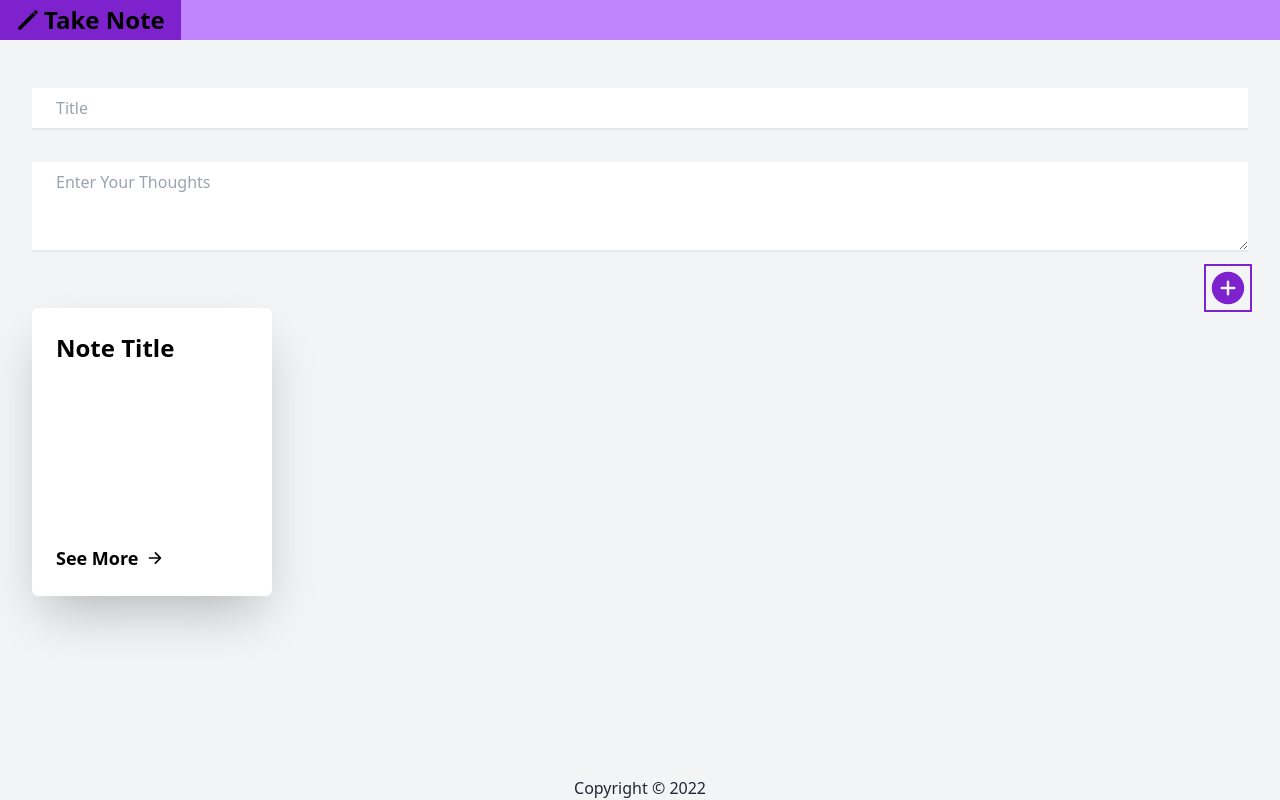
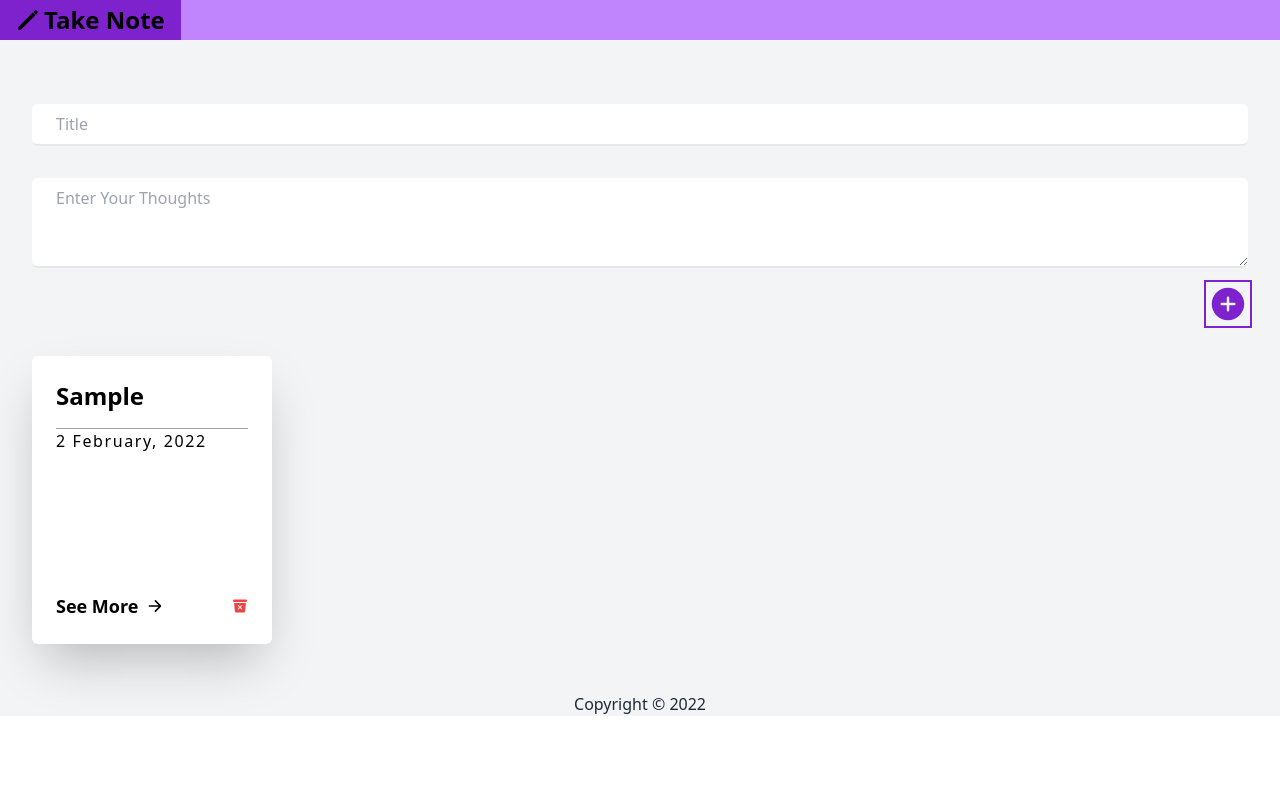
Before and after one commit to EdoriAtiri/Take-Note, a React (Vite) app: page / in a window 1280 px wide. Both pictures are taken after typing "Sample", "Sample" into the empty fields and a click on the button 1228 px from the left and 288 px from the top of the page. Built offline with nearby package versions, Linux system fonts and the light colour scheme.

Commit message:
put date fn in own file, created main.jsx, added delete fn

```diff
--- a/src/App.jsx
+++ b/src/App.jsx
@@ -1,13 +1,13 @@
 import { useState } from 'react';
-import CreateNote from './Components/CreateNote';
 import Header from './Components/Header';
 import Footer from './Components/Footer';
+import Main from './Components/Main';
 
 function App() {
   return (
-    <div className="bg-gray-100 min-h-screen">
+    <div className="bg-gray-100 grid auto-rows-auto gap-12">
       <Header />
-      <CreateNote />
+      <Main />
       <Footer />
     </div>
   );
--- a/src/Components/CreateNote.jsx
+++ b/src/Components/CreateNote.jsx
@@ -1,34 +1,10 @@
-import react, { useState } from 'react';
+import { useState } from 'react';
 import { IoAddCircle } from 'react-icons/io5';
-import Note from './Note';
 
-function CreateNote() {
-  let date = new Date();
-  let months = [
-    'January',
-    'February',
-    'March',
-    'April',
-    'May',
-    'June',
-    'July',
-    'August',
-    'September',
-    'October',
-    'November',
-    'December',
-  ];
-  let [day, month, year] = [
-    date.getDate(),
-    months[date.getMonth() + 1],
-    date.getFullYear(),
-  ];
-
-  const [todaysDate, getTodaysDate] = useState(`${day} ${month}, ${year}`);
+function CreateNote({ addNotes }) {
   const [notes, setNotes] = useState({
     title: '',
     content: '',
-    date: todaysDate,
   });
 
   function handleNoteChange(e) {
@@ -39,27 +15,22 @@ function CreateNote() {
     setNotes((previousNote) => {
       return { ...previousNote, [name]: value };
     });
-
-    //   Same as
-    /* if (name === 'title') {
-      return { title: value, content: previousNote.content };
-    } else if (name === 'content') {
-      return { title: previousNote.title, content: value };
-    } */
-  }
-
-  function addNote(e) {
-    e.preventDefault();
-    console.log(notes);
-    setNotes({ title: '', content: '' });
   }
 
   return (
-    <section className="pt-8 px-8">
-      <form action="" className="flex flex-col gap-4" onSubmit={addNote}>
+    <section className="">
+      <form
+        action=""
+        className="flex flex-col gap-4"
+        onSubmit={(e) => {
+          e.preventDefault();
+          addNotes(notes);
+          setNotes({ title: '', content: '' });
+        }}
+      >
         <label htmlFor="title"></label>
         <input
-          className="border-b-2 py-2 px-6 focus:outline-none focus:border-purple-700 focus:placeholder:text-purple-700 transition-colors delay-200 ease-in "
+          className="border-b-2 py-2 px-6 focus:outline-none focus:border-purple-700 focus:placeholder:text-purple-700 transition-colors delay-200 ease-in rounded-md"
           id="title"
           name="title"
           type="text"
@@ -70,7 +41,7 @@ function CreateNote() {
 
         <label htmlFor="content"></label>
         <textarea
-          className="border-b-2 py-2 px-6 focus:outline-none focus:border-purple-700  focus:placeholder:text-purple-700 transition-colors delay-200 ease-in"
+          className="border-b-2 py-2 px-6 focus:outline-none focus:border-purple-700  focus:placeholder:text-purple-700 transition-colors delay-200 ease-in rounded-md"
           id="content"
           name="content"
           cols="30"
@@ -87,7 +58,6 @@ function CreateNote() {
           <IoAddCircle className="h-10 w-10 text-purple-700 active:text-purple-800 ease-linear transition-all duration-150" />
         </button>
       </form>
-      <Note />
     </section>
   );
 }
--- a/src/Components/Footer.jsx
+++ b/src/Components/Footer.jsx
@@ -1,7 +1,7 @@
 function Footer() {
   const year = new Date().getFullYear();
   return (
-    <footer className="w-full position absolute bottom-0 text-gray-800">
+    <footer className="w-full text-gray-800">
       <p className="text-center">Copyright &copy; {year}</p>{' '}
     </footer>
   );
--- /dev/null
+++ b/src/Components/Main.jsx
@@ -0,0 +1,42 @@
+import { useState } from 'react';
+import CreateNote from './CreateNote';
+import Note from './Note';
+import todaysDate from './data/date.js';
+
+function Main() {
+  const [allNotes, setAllNotes] = useState([]);
+
+  function onAdd(item) {
+    setAllNotes((prevNote) => {
+      return [...prevNote, item];
+    });
+  }
+
+  function onDelete(id) {
+    setAllNotes((prevNote) => {
+      return prevNote.filter((note, index) => index !== id);
+    });
+  }
+
+  return (
+    <div className="px-8 flex flex-col gap-8">
+      <CreateNote addNotes={onAdd} />
+      <div className="grid grid-cols-2 gap-4">
+        {allNotes.map((note, index) => {
+          return (
+            <Note
+              key={index}
+              id={index}
+              title={note.title}
+              content={note.content}
+              todaysDate={todaysDate}
+              deleteNote={onDelete}
+            />
+          );
+        })}
+      </div>
+    </div>
+  );
+}
+
+export default Main;
--- a/src/Components/Note.jsx
+++ b/src/Components/Note.jsx
@@ -1,7 +1,7 @@
 import { useState } from 'react';
-import { IoArrowForward } from 'react-icons/io5';
+import { IoArrowForward, IoTrashBin } from 'react-icons/io5';
 
-function Note(props) {
+function Note({ todaysDate, content, title, deleteNote, id }) {
   const [isHover, setHover] = useState(false);
 
   function onNoteHover(e) {
@@ -18,39 +18,52 @@ function Note(props) {
     <div
       onMouseOver={onNoteHover}
       onMouseOut={onNoteHover}
-      className={`${'flex flex-col w-60 h-72 rounded-md shadow-2xl p-6 justify-between transition-all duration-150 '} ${
+      className={`${'relative flex flex-col w-60 h-72 rounded-md shadow-2xl p-6 gap-4 transition-all duration-150 '} ${
         isHover ? 'bg-purple-500 scale-110 text-white' : 'bg-white scale-100'
       }`}
     >
-      <div className="heading">
+      <div className="heading h-1/3">
         <h2
-          className={`${'text-2xl font-bold pb-4 border-b'}${
+          className={`${'text-2xl font-bold pb-4 border-b'} ${
             isHover ? 'border-purple-900' : 'border-gray-400'
           }`}
         >
-          Note Title
+          {title}
         </h2>
-        <p className="tracking-widest">{props.todaysDate}</p>
+        <p className="tracking-widest">{todaysDate}</p>
       </div>
 
-      <div className="content flex flex-col justify-between gap-2">
+      <div className="content flex flex-col justify-between h-2/3 gap-2">
         <p
-          className={`${
+          className={`  ease-in-out transform -translate-y-4 transition-all duration-200 delay-100 text-white ${
             isHover ? 'opacity-1 translate-y-0' : 'opacity-0'
-          }  ease-in-out transform -translate-y-4 transition-all duration-200 delay-100 text-white`}
+          }`}
         >
-          Lorem ipsum dolor sit amet consectetur adipisicing elit. Adipisci,
-          totam rem doloribus quo voluptatum iste.
+          {content}
         </p>
 
-        <a href="" className="">
-          <p className="flex items-center font-semibold text-lg gap-2 ">
-            See More <IoArrowForward />
-          </p>
-        </a>
+        <div className="flex justify-between items-center">
+          <a href="" className="">
+            <p className="flex items-center font-semibold text-lg gap-2 ">
+              See More <IoArrowForward />
+            </p>
+          </a>
+          <IoTrashBin
+            onClick={() => deleteNote(id)}
+            className={`${'cursor-pointer text-red-500'} ${
+              isHover && 'text-red-800'
+            }`}
+          />
+        </div>
       </div>
     </div>
   );
 }
+Note.defaultProps = {
+  title: 'Title',
+  content:
+    'Lorem ipsum dolor sit amet consectetur adipisicing elit. Adipisci, totam rem doloribus quo voluptatum iste.',
+  todaysDate: '3 February, 3022',
+};
 
 export default Note;
--- /dev/null
+++ b/src/Components/data/date.js
@@ -0,0 +1,24 @@
+let date = new Date();
+let months = [
+  'January',
+  'February',
+  'March',
+  'April',
+  'May',
+  'June',
+  'July',
+  'August',
+  'September',
+  'October',
+  'November',
+  'December',
+];
+let [day, month, year] = [
+  date.getDate(),
+  months[date.getMonth()],
+  date.getFullYear(),
+];
+
+const todaysDate = `${day} ${month}, ${year}`;
+
+export default todaysDate;
```
